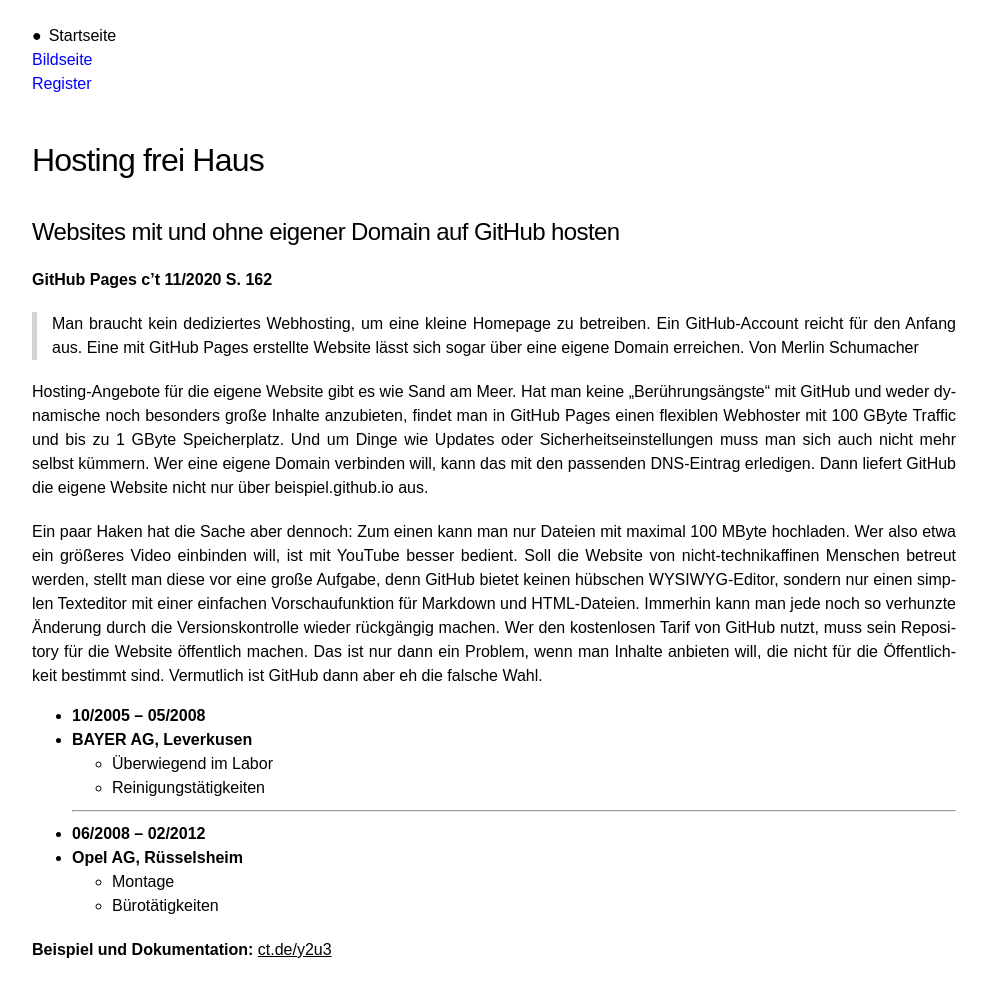
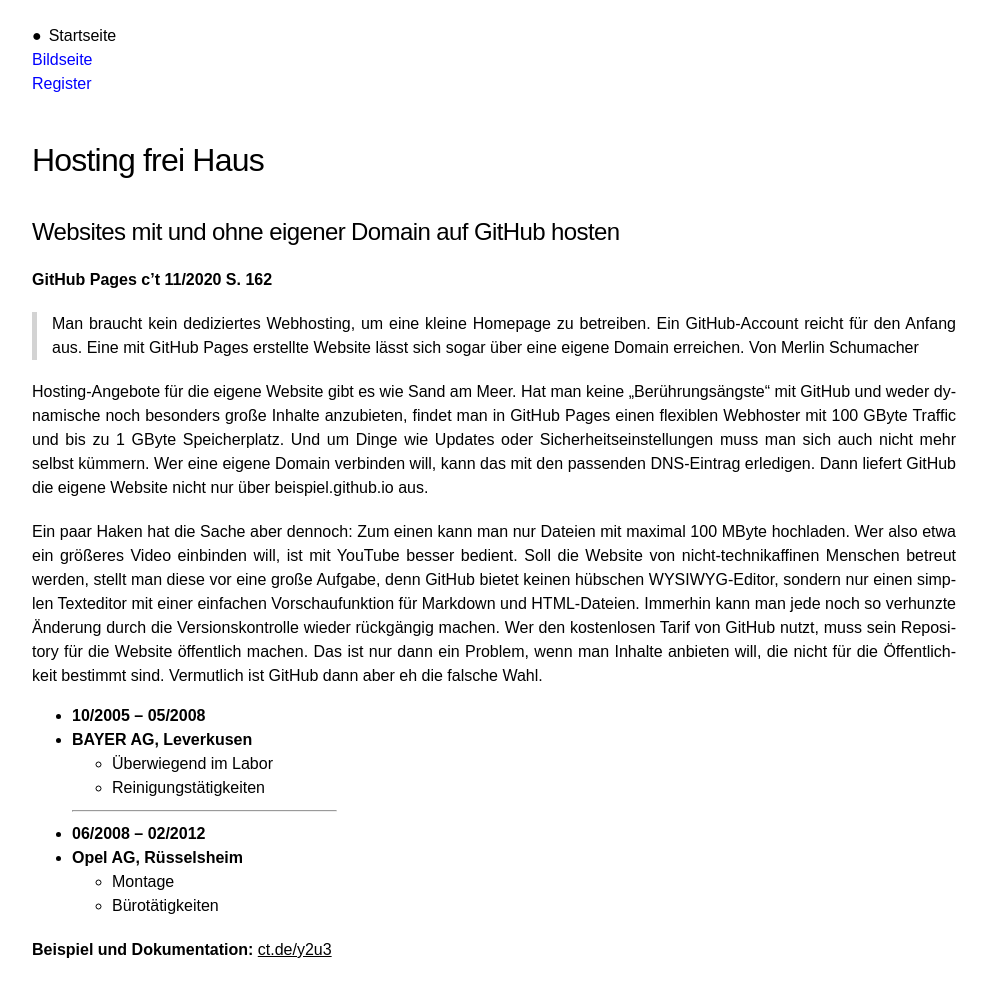
Before and after one commit to webuser-ralf/webuser-ralf.github.io, a Jekyll site: the page built from index.md, in a window 1280 px wide. Shown: the whole page, without its empty margins (146-1133 px from the left). Built offline with Jekyll 4.4.1, drawn with Linux system fonts in a browser that asks for light colours; our own code applies the rules of GitHub Pages for plain Markdown files.

Commit message:
Update layout.scss

```diff
--- a/_sass/layout.scss
+++ b/_sass/layout.scss
@@ -14,8 +14,8 @@
 }
 
 hr {
-    color: #ffffff;
-
+    /*color: #ffffff;*/
+    width: 30%;
     margin: 10px 0 10px 0;
 }
 
```
